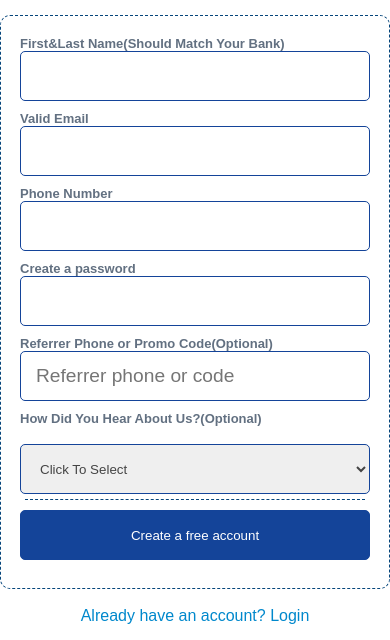
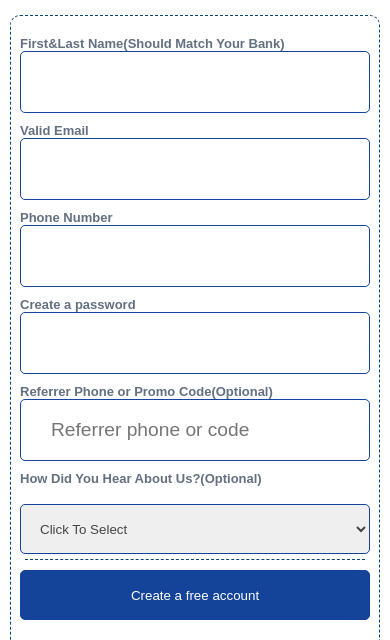
Before and after one commit to Gwealth42/Assignment, a plain HTML site: page index.html in a window 390 px wide. Shown: the part 167-807 px from the top of the page. Drawn offline with Linux system fonts and the light colour scheme.

Commit message:
adjusted media

```diff
--- a/Assest/style.css
+++ b/Assest/style.css
@@ -97,7 +97,7 @@ nav ul li a:hover{
     font-family: sans-serif;
 }
 .container{
-    width: 28%;
+    width: 25%;
     margin: 0 auto;
 }
 .signupcontainer{
@@ -133,7 +133,7 @@ form.formsection input{
     box-sizing: border-box;
     height: 50px;
     font-size: 1.2em;
-    padding: 15px;
+    padding: 30px;
     outline: none;
     border-radius: 5px;
     border: 1px solid #144499;
@@ -223,7 +223,7 @@ p a{
         display: none;
     }
     .container{
-        width:100%;
+        width:95%;
     }
     .signupcontainer{
      width: 100%;
```
